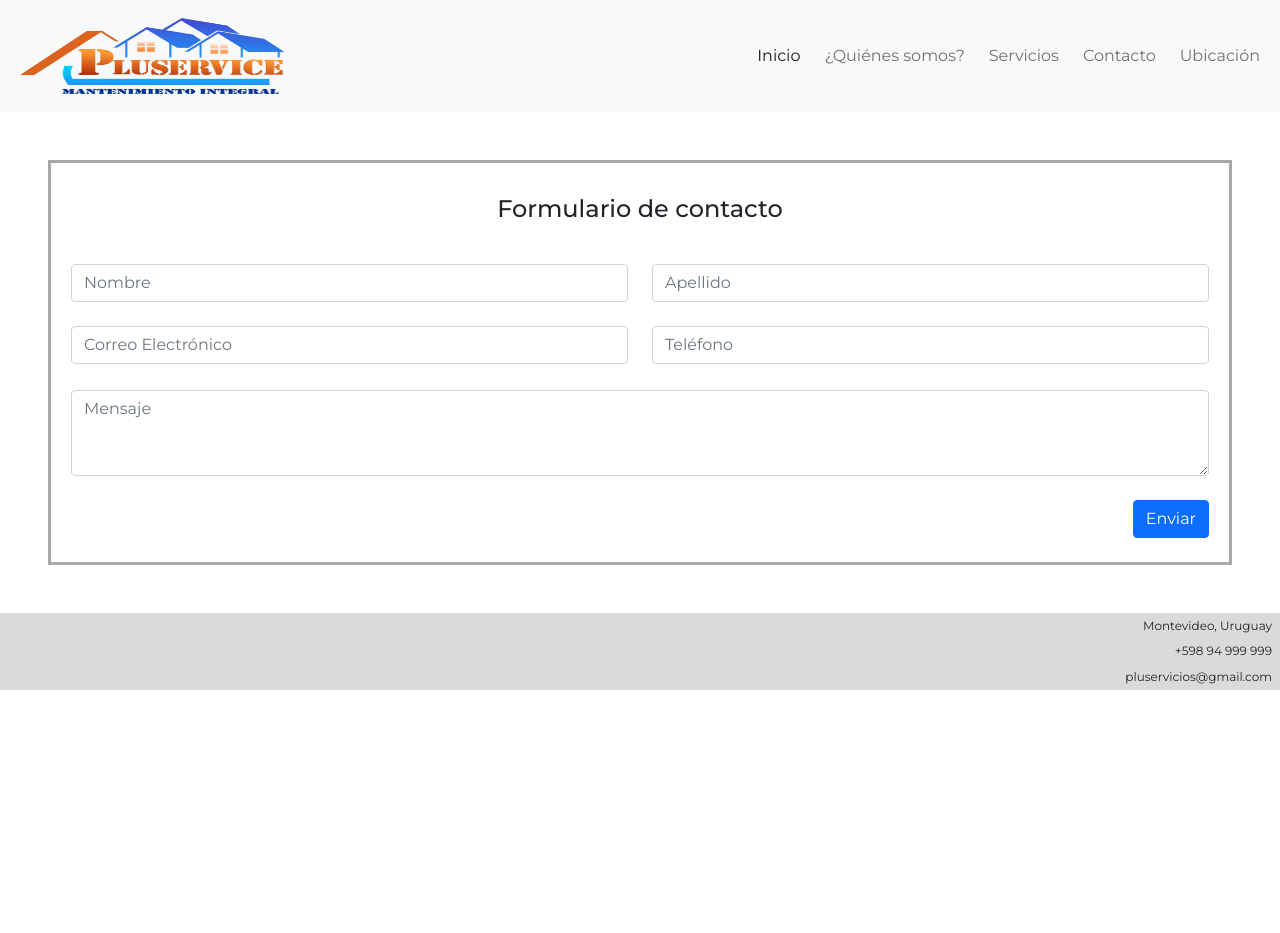
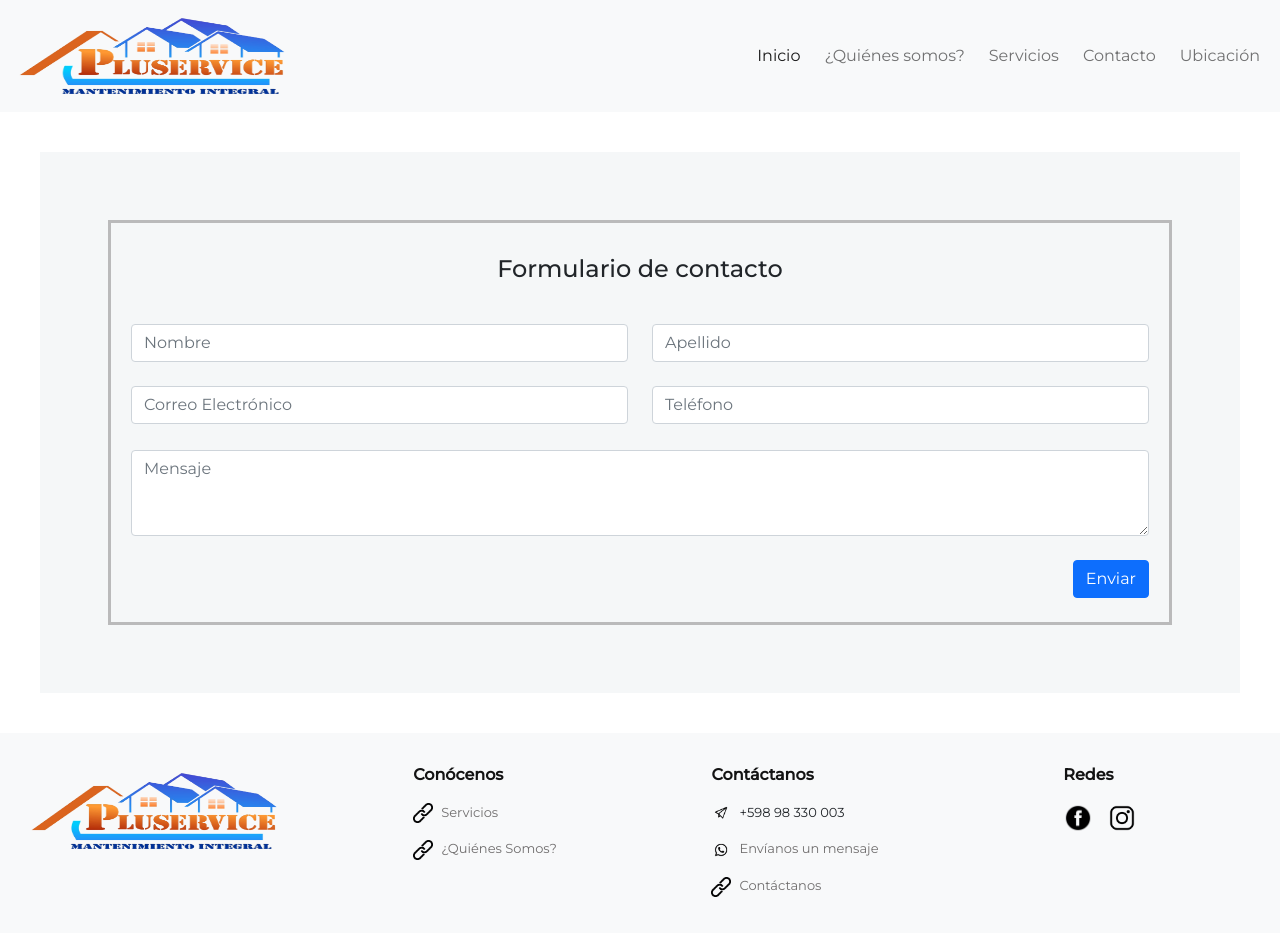
Before and after one commit to Mauri103/Proyecto_coder, a website: page vistas/contacto.html in a window 1280 px wide. Before the commit the page ends 800 px from the top, so only its background shows below. Drawn offline with nearby package versions, Linux system fonts and the light colour scheme.

Commit message:
En rama master, cambio y organizo el footer de todas las vistas

```diff
--- a/css/estilos.css
+++ b/css/estilos.css
@@ -1,4 +1,21 @@
 @import url('https://fonts.googleapis.com/css2?family=Montserrat:wght@400;500&display=swap');
+
+
+
+
+* {
+    margin: 0;
+  }
+  html, body {
+    height: 100%;
+  }
+  .wrapper {
+    min-height: calc(100% - 4rem);
+  }
+  .footer {
+    height: 4rem;
+    background-color: #e2e2e2
+  }
 
 @media (max-width: 2560px) {
     .tam-logo{
--- a/parciales/_contacto-contenido.scss
+++ b/parciales/_contacto-contenido.scss
@@ -13,5 +13,11 @@
 
 .borde-cont{
     border-style: solid;
-    border-color: darkgray;
+    border-color: rgba(169, 169, 169, 0.781);
 }
+
+form{
+    background-color: rgb(245, 247, 248);
+    padding: 20px;
+    margin: 40px;
+}
--- a/parciales/_footer.scss
+++ b/parciales/_footer.scss
@@ -1,5 +1,67 @@
-.linea-footer{
-    line-height: 80%;
-    padding: 5px;
-    text-align: end;
+footer{
+    display: grid;
+    grid-template-columns: repeat(4, 1fr);
+    grid-template-areas: "logo conocenos contactanos redes";
+
+    padding: 20px;
+    padding-top: 30px;
+    font-size: 13px;
+
+
 }
+
+
+.conocenos_footer{
+    grid-area: conocenos;
+    justify-self: center;
+}
+
+.logo_footer{
+    grid-area: logo;
+    justify-self: start;
+    margin-left: 10px;
+    margin-top: 8px;
+
+
+}
+
+.contactanos_footer{
+    grid-area: contactanos;
+    justify-self: center;
+}
+
+.redes_footer{
+    grid-area: redes;
+    justify-self: center;
+}
+
+footer img{
+    width: 250px;
+    height: 80px;
+    text-align: left;
+}
+
+.linea_footer{
+    text-decoration: none;
+    color: rgb(112, 110, 110);
+    padding-left: 8px;
+}
+
+.contactanos_footer img{
+    width: 20px;
+    height: 20px;
+}
+
+.conocenos_footer img{
+    width: 20px;
+    height: 20px;
+}
+
+.redes_footer img{
+    width: 30px;
+    height: 30px;
+}
+
+.redes_footer a{
+    margin-right: 10px
+}
--- a/parciales/_index-contenido.scss
+++ b/parciales/_index-contenido.scss
@@ -6,6 +6,18 @@
 .img-trabajos{
     width: 400px;
     height: 400px;
+
+}
+
+
+.zoom{
+
+    img:hover{
+        transform: scale(1.15);
+        transition: all 500ms;
+        position: relative;
+    }
+
 }
 
 .borde-index{
--- a/vistas/contacto.html
+++ b/vistas/contacto.html
@@ -47,6 +47,11 @@
 
   <!-- Este sería el formulario para contacto -->
 
+
+
+
+  <form action="" method="post">
+
       <section class="formulario borde-cont m-cont p-2" data-aos="fade-up" data-aos-duration="2000">
         <section class="container">
           <div class="row d-flex justify-content-center mt-4 mb-2">
@@ -56,66 +61,73 @@
           </div>
         </section>
 
+
         <div class="container-fluid">
-        <form>
+
             <div class="row">
               <div class="col-lg-6 mt-4">
-              <input type="text" class="form-control m-" placeholder="Nombre">
+                <input type="text" class="form-control m-" placeholder="Nombre" name="nombre">
               </div>
               <div class="col-lg-6 mt-4">
-              <input type="text" class="form-control m-" placeholder="Apellido">
+                <input type="text" class="form-control m-" placeholder="Apellido" name="apellido">
               </div>
             </div>
-        </form>
+
         </div>
 
 
         <div class="container-fluid">
-        <form>
+
             <div class="row">
               <div class="col-lg-6 mt-4">
-              <input type="text" class="form-control" placeholder="Correo Electrónico">
+                <input type="text" class="form-control" placeholder="Correo Electrónico" name="correo">
               </div>
               <div class="col-lg-6 mt-4">
-              <input type="text" class="form-control" placeholder="Teléfono">
+                <input type="text" class="form-control" placeholder="Teléfono" name="telefono">
               </div>
             </div>
-        </form>
+
         </div>
 
         <div class="container-fluid">
-        <form>
+
             <div class="row d-flex justify-content-between">
               <div class="col-lg-12 mt-2 mb-4">
                 <label for="exampleFormControlTextarea1"></label>
-              <textarea class="form-control" id="exampleFormControlTextarea1" rows="3" placeholder="Mensaje"></textarea>
+                <textarea class="form-control" id="exampleFormControlTextarea1" rows="3" placeholder="Mensaje" name="mensaje"></textarea>
               </div>
               <div class="col-lg-12 alin-btn">
                 <button type="submit" class="btn btn-primary mb-3 ">Enviar</button>
               </div>
             </div>
-        </form>
+
         </div>
 
 
       </section>
 
+  </form>
 
-
-  <footer>
-
-            <footer class="bg-light text-lg-start d-flex flex-column">
-              <div class="p-2 linea-footer" style="background-color: rgba(99, 94, 94, 0.2);">
-                Montevideo, Uruguay
+  <footer class="bg-light">
+    <div class="logo_footer">
+      <img src="../img/logo1.png" alt="">
     </div>
-              <div class="p-2 linea-footer" style="background-color: rgba(99, 94, 94, 0.2);">
-                +598 94 999 999
+    <div class="conocenos_footer">
+      <p style="color: rgb(19, 19, 19); font-weight: bolder; font-size: 16px;">Conócenos</p>
+      <p><img src="../img/logo_hiper.png" alt=""><a class="linea_footer" href="../vistas/servicios.html">Servicios</a></p>
+      <p><img src="../img/logo_hiper.png" alt=""><a class="linea_footer" href="../vistas/quienessomos.html">¿Quiénes Somos?</a></p>
     </div>
-              <div class="p-2 linea-footer" style="background-color: rgba(99, 94, 94, 0.2);">
-                pluservicios@gmail.com
+    <div class="contactanos_footer">
+      <p style="color: rgb(19, 19, 19); font-weight: bolder; font-size: 16px;">Contáctanos</p>
+      <p> <img style="margin-right: 8px;" src="../img/logo_mensaje.png">+598 98 330 003</p>
+      <p> <img src="../img/logo_wpp.png"><a class="linea_footer" href="https://web.whatsapp.com/">Envíanos un mensaje</a></p>
+      <p> <img src="../img/logo_hiper.png" alt=""><a class="linea_footer" href="../vistas/contacto.html">Contáctanos</a></p>
     </div>
-            </footer>
-
+    <div class="redes_footer">
+      <p style="color: rgb(19, 19, 19); font-weight: bolder; font-size: 16px;">Redes</p>
+      <a href="https://www.facebook.com/"><img src="../img/logo_fb.png" alt=""></a>
+      <a href="https://www.instagram.com/?hl=es-la"><img src="../img/logo_ig.png"></a>
+    </div>
   </footer>
 
 
```
Also changed, not shown: index.html (+34 -20 lines), vistas/quienessomos.html (+18 -8 lines), vistas/servicios.html (+19 -8 lines), vistas/ubicacion.html (+17 -10 lines), img/logo_fb.png (added), img/logo_hiper.png (added), img/logo_ig.png (added), img/logo_mensaje.png (added), img/logo_wpp.png (added), img/whatsapp.png (deleted), parciales/_index-carrusel.scss (line endings or trailing spaces), sass/main.css, 1 other file. Lines whose indentation alone changed are shown as unchanged.
